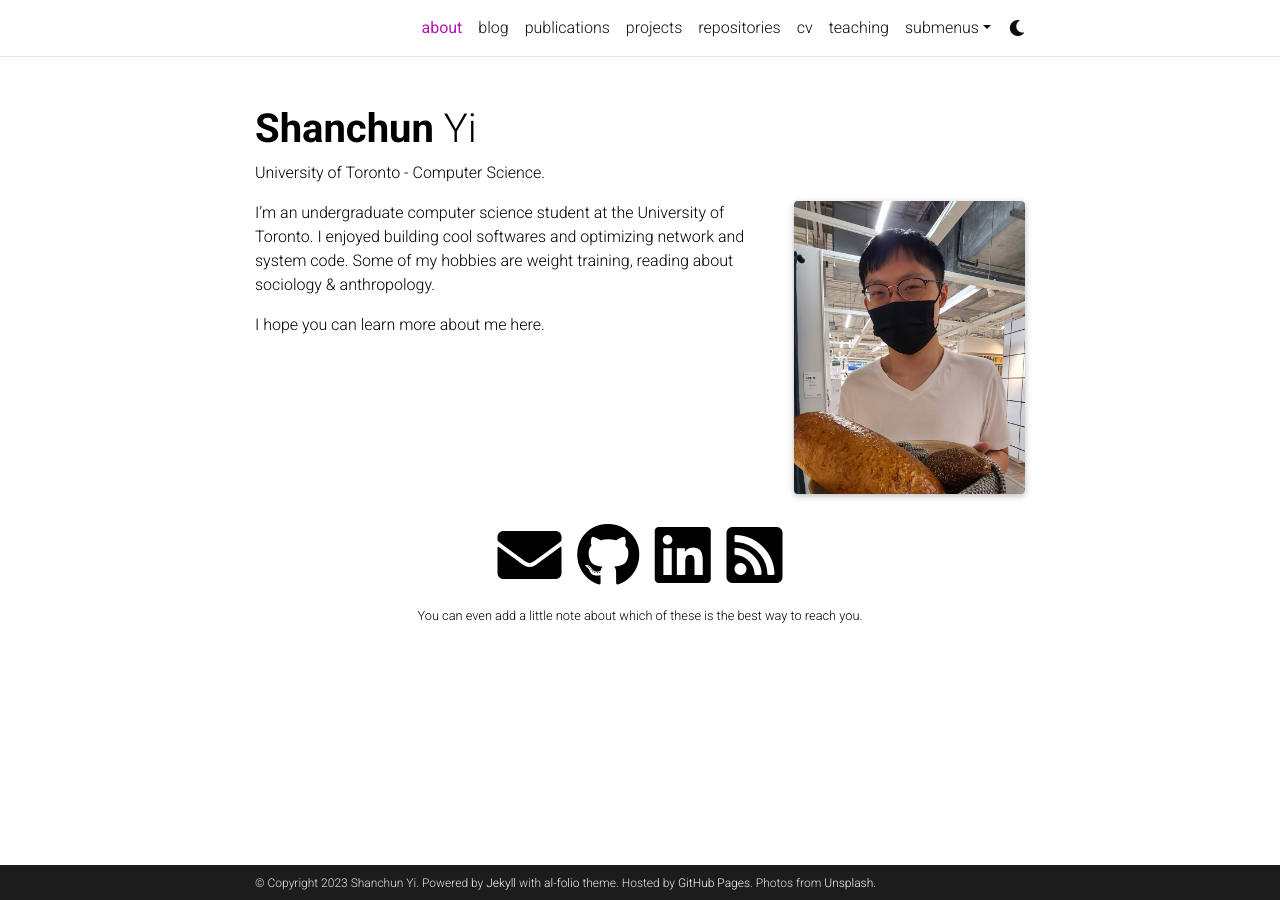
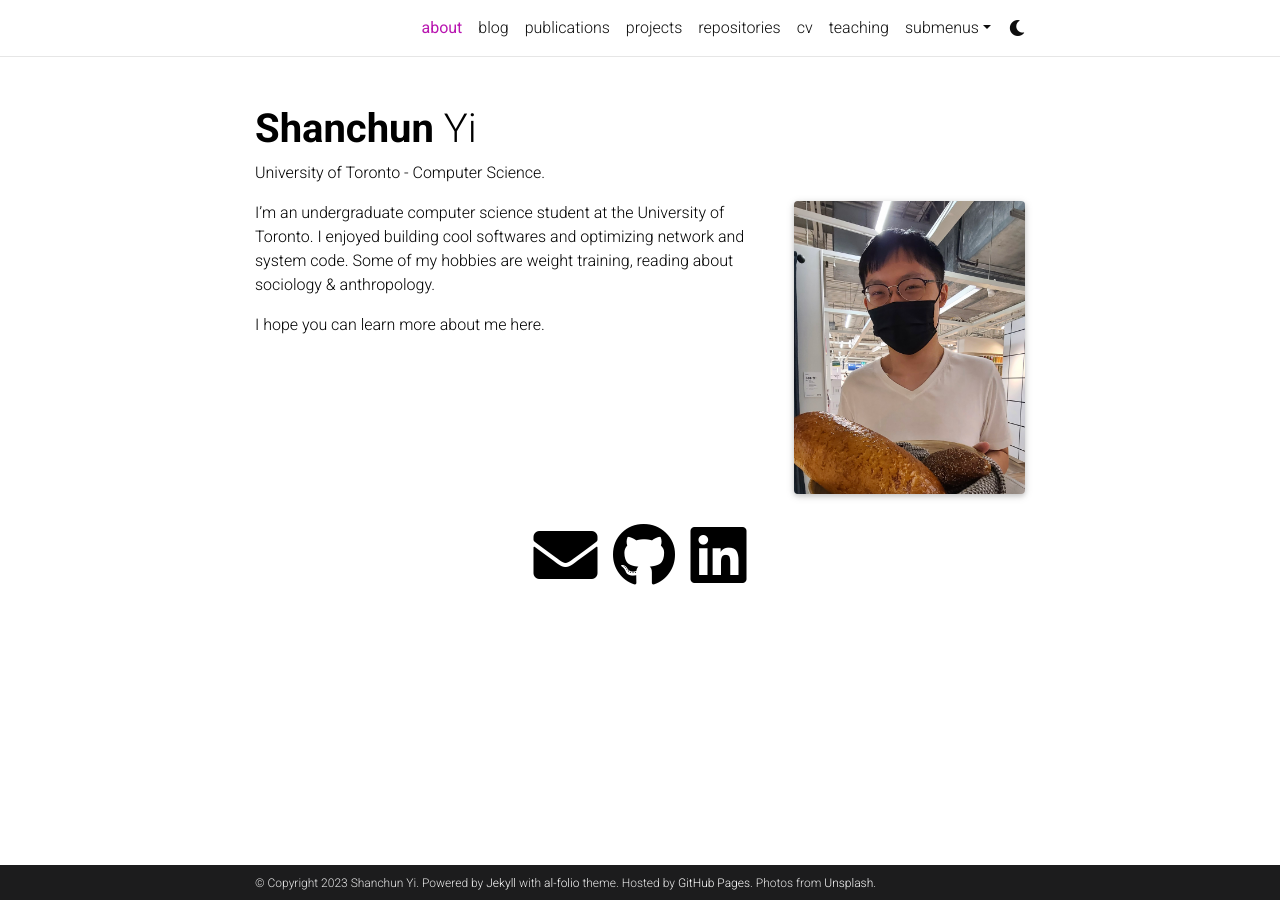
Before and after one commit to xpbeyo/xpbeyo.github.io, a Jekyll site: the page built from _pages/about.md, in a window 1280 px wide. Built offline with Jekyll 4.4.1, drawn with Linux system fonts in a browser that asks for light colours; full-size pictures stand in for the smaller copies a plugin makes; comment, search, counter and statistics services are not loaded; a style sheet for code colours, icons or effects is not loaded.

Commit message:
Updated social section

```diff
--- a/_config.yml
+++ b/_config.yml
@@ -41,7 +41,7 @@
 # will use title and url fields
 # Take a look to https://github.com/jekyll/jekyll-feed for more customization
 
-rss_icon: true
+rss_icon: false
 
 # -----------------------------------------------------------------------------
 # Layout
@@ -99,9 +99,7 @@
 youtube_id: # your youtube channel id (youtube.com/@<youtube_id>)
 discord_id: # your discord id (18-digit unique numerical identifier)
 
-contact_note: >
-  You can even add a little note about which of these is the best way to reach you.
-
+contact_note:
 # -----------------------------------------------------------------------------
 # Analytics and search engine verification
 # -----------------------------------------------------------------------------
```
